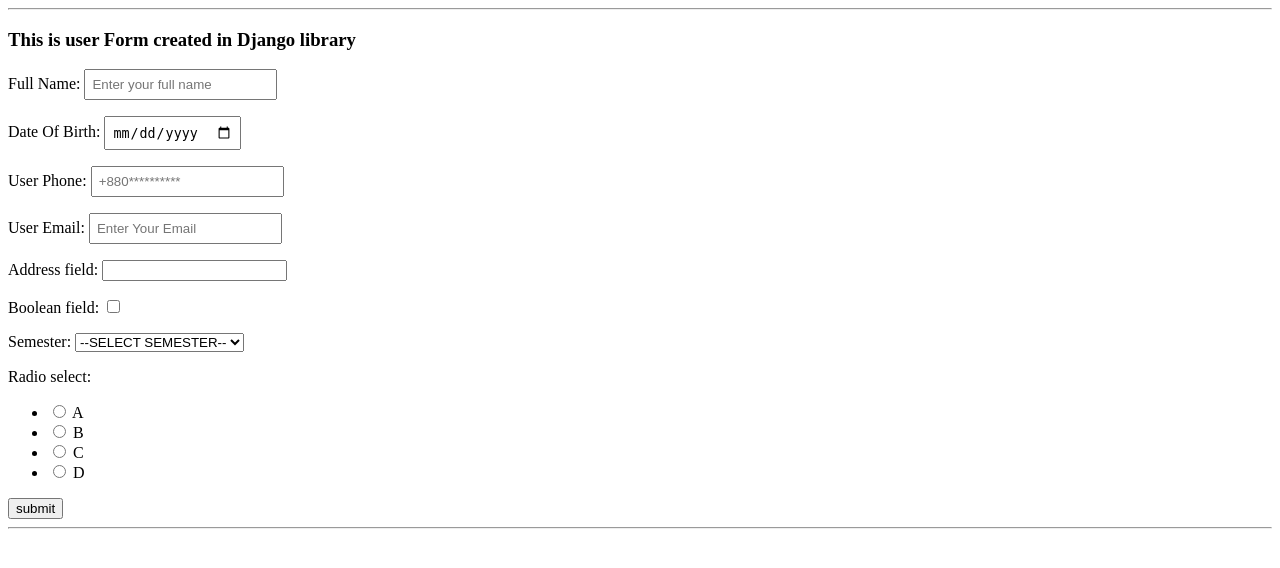
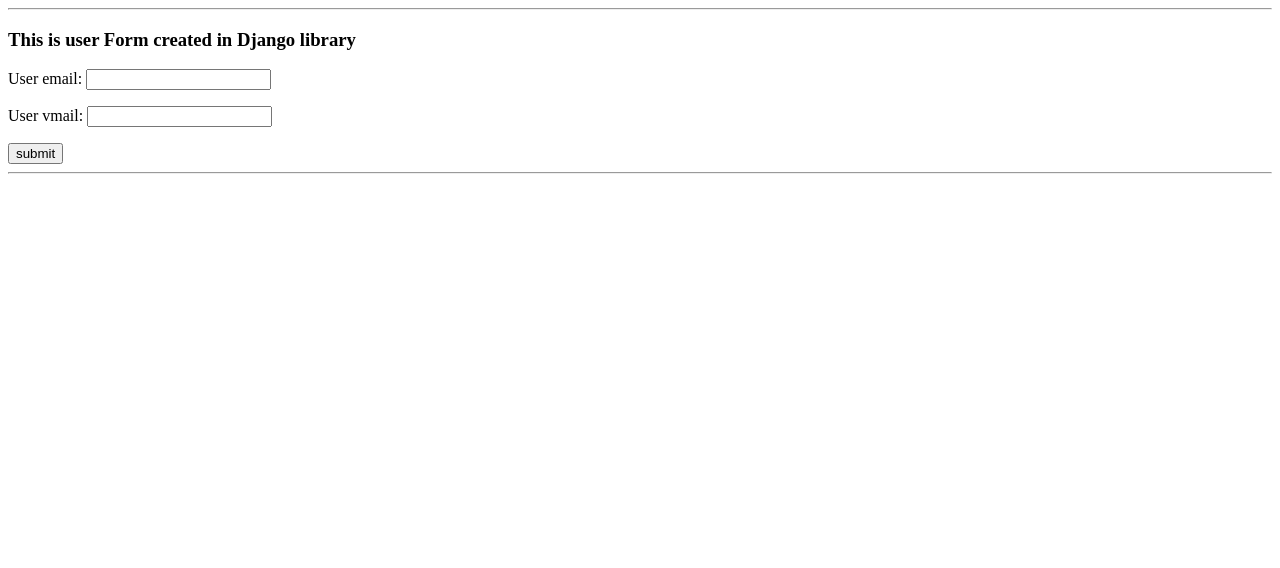
Before and after one commit to iamfoysal/pd-apps, a Django app: page /form/ in a window 1280 px wide. Shown: the top 568 px of the page. Run offline with Django 3.2, Linux system fonts and the light colour scheme.

Commit message:
field validations check and email Matchig

```diff
--- a/app1/forms.py
+++ b/app1/forms.py
@@ -1,25 +1,27 @@
 from django import forms
+from django.core import exceptions, validators
+from django.core import validators
 
 
 
+
+def even_or_not(value):
+       if value%2 == 1:
+              raise forms.ValidationError("Please inseart an even number!!")
+
 class user_form(forms.Form):
-       # when use html tag like this <label for="user_name">Full Name</label>
-       # when use html tag like this <input type="text" name="user_name" value="" required>
-
-    user_name =forms.CharField( label="Full Name", required=False, widget=forms.TextInput(attrs={'placeholder':'Enter your full name', 'style':'padding:6px'}))
-
-    user_dob =forms.DateField(label="Date Of Birth",required=False, widget=forms.TextInput(attrs={'type':'date','style':'padding:6px'}))
-    user_phone =forms.IntegerField(label="User Phone", required=False,widget=forms.NumberInput(attrs={'placeholder':'+880**********','style':'padding:6px','type':'number'}))
-    user_email = forms.EmailField(label="User Email", required=False,  widget=forms.TextInput(attrs={'placeholder':'Enter Your Email','style':'padding:6px'}))
-    address_field = forms.CharField(max_length=40, min_length=10)
-    boolean_field = forms.BooleanField(required=False)
+   #  name = forms.CharField(validators= [validators.MaxLengthValidator(10), validators.MinLengthValidator(5)])
+   #  number_field = forms.IntegerField(validators = [even_or_not])
+   user_email = forms.EmailField()
+   user_vmail = forms.EmailField()
 
 
-    semester_data = ((' ', '--SELECT SEMESTER--'), ('1', 'First'),('2', 'Second'),( '3', 'Third'),('4','Four'),('5','Five'))
-    semester = forms.ChoiceField(choices = semester_data,)
-
-    radio_data = (('A','A'),('B','B'),('C','C'),('D','D'))
-    radio_select = forms.ChoiceField(choices = radio_data, widget =forms.RadioSelect)
 
 
-   #  set_password = forms.PasswordInput()
+   def clean (self):
+      all_cleaned_data = super().clean()
+      user_email = all_cleaned_data ['user_email']
+      user_vmail = all_cleaned_data ['user_vmail']
+
+      if user_email != user_vmail:
+         raise forms.ValidationError("Your Email Don't match")
--- a/app1/templates/app1/form.html
+++ b/app1/templates/app1/form.html
@@ -25,15 +25,19 @@
         </form>
         <hr>
         {% if form_submited %}
-            <p>Name : {{user_name}}</p>
+            <!-- <p>Name : {{user_name}}</p>
             <p>Date Of Birth : {{user_dob}}</p>
             <p>User Phone : {{user_phone}}</p>
             <p>User Email : {{user_email}}</p>
-            <p> Address : {{ address_field }}</p>
+            <p>Address : {{ address_field }}</p>
             <p>Boolean : {{ boolean_field }}</p>
-            <p> Semester : {{ semester }}</p>
-            <p>Redio : {{radio_select}}</p>
-            <!-- <p> Password : {{ set_password }}</p> -->
+            <p>Semester : {{ semester }}</p>
+            <p>Redio : {{radio_select}}</p> -->
+            <!-- <p> Name: {{name}}</p> -->
+            <!-- <p>{{number_field}}</p> -->
+             <p>{{field}}</p>
+
+
         {% endif%}
     </body>
 </html>
--- a/app1/views.py
+++ b/app1/views.py
@@ -18,26 +18,13 @@
     diction  = {'test_form':new_form, 'heading_1':"This is user Form created in Django library"}
     if request.method == 'POST':
         new_form =forms.user_form(request.POST)
+        diction.update({'test_form':new_form})
 
         if new_form.is_valid():
-            user_name = new_form.cleaned_data['user_name']
-            user_dob =new_form.cleaned_data['user_dob']
-            user_phone = new_form.cleaned_data['user_phone']
-            user_email = new_form.cleaned_data['user_email']
-            boolean_field = new_form.cleaned_data['boolean_field']
-            address_field= new_form.cleaned_data['address_field']
-            # set_password = new_form.cleaned_data['set_password']
-            # semester = new_form.cleaned_data['semester']
 
-            # diction.update({'set_password': set_password})
-            diction.update({'address_field':address_field})
-            diction.update({'boolean_field':boolean_field})
-            diction.update({'user_name':user_name})
-            diction.update({'user_dob':user_dob})
-            diction.update({'user_phone':user_phone})
-            diction.update({'user_email':user_email})
-            diction.update({'semester':new_form.cleaned_data['semester']})
-            diction.update({'radio_select':new_form.cleaned_data['radio_select']})
+            # diction.update({'name': new_form.cleaned_data['name']})
+            # diction.update({'number_field': new_form.cleaned_data['number_field']})
+            diction.update({'field': 'Field Match!!'})
             diction.update({'form_submited':"Yes"})
 
 
```
